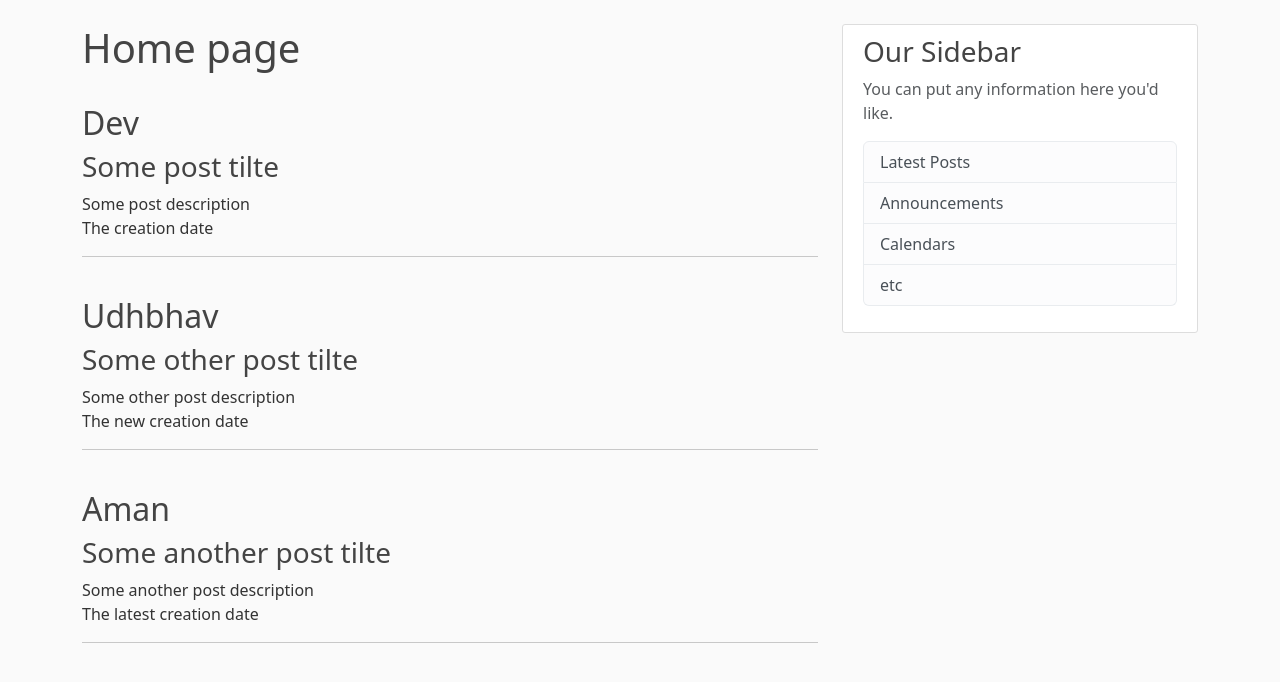
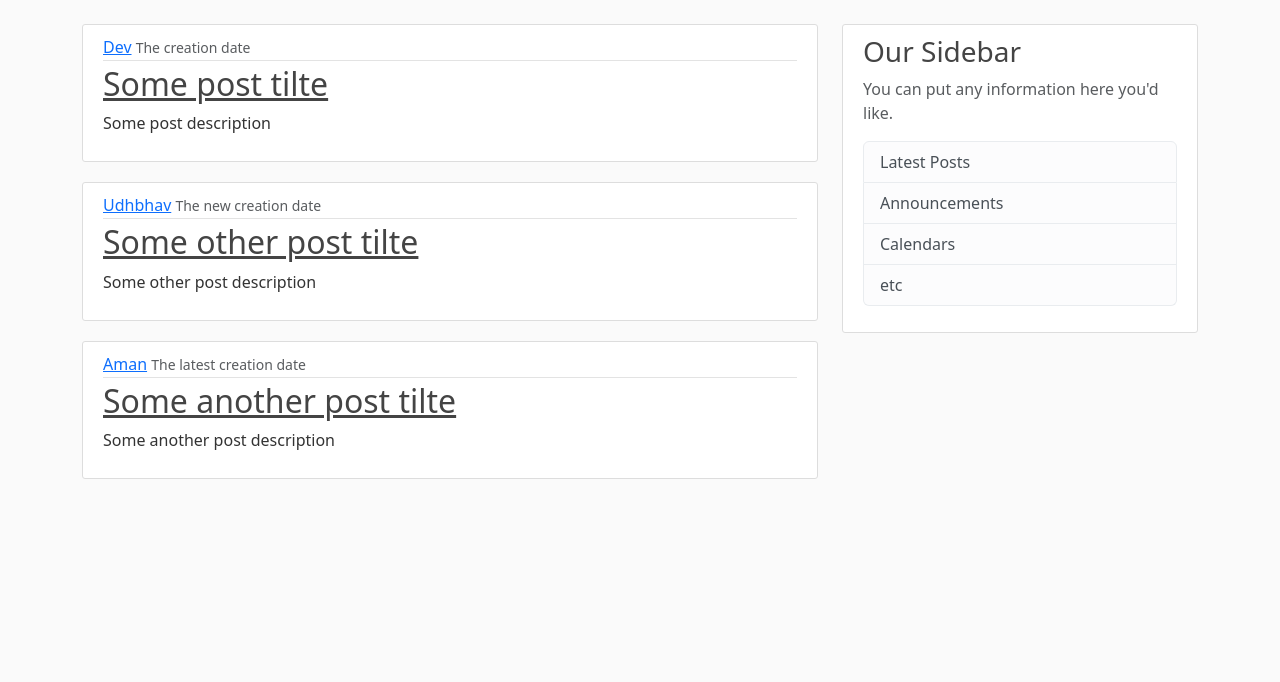
Before and after one commit to BugReportOnWeb/BlogPost, a Flask app: page / in a window 1280 px wide. Shown: the part 56-738 px from the top of the page. Run offline with Flask 2, Linux system fonts and the light colour scheme.

Commit message:
Add article styling

```diff
--- a/blog_post/templates/home.html
+++ b/blog_post/templates/home.html
@@ -2,15 +2,16 @@
 
 {% block title %}Home{% endblock %}
 {% block content %}
-    <h1>Home page</h1>
     {% for post in posts %}
-        <br />
-        <h2>{{ post.author }}</h2>
-        <h3>{{ post.title }}</h3>
-        {{ post.description }}
-        <br />
-        {{ post.date }}
-        <br />
-        <hr />
+        <article class="media content-section">
+            <div class="media-body">
+                <div class="article-metadata">
+                    <a class="mr-2" href="#">{{ post.author }}</a>
+                    <small class="text-muted">{{ post.date }}</small>
+                </div>
+                <h2><a class="article-title" href="#">{{ post.title }}</a></h2>
+                <p class="article-content">{{ post.content }}</p>
+            </div>
+        </article>
     {% endfor %}
 {% endblock %}
--- a/blog_post/views.py
+++ b/blog_post/views.py
@@ -6,19 +6,19 @@ dummy_data = [
     {
         "author": "Dev",
         "title":  "Some post tilte",
-        "description": "Some post description",
+        "content": "Some post description",
         "date": "The creation date"
     },
     {
         "author": "Udhbhav",
         "title":  "Some other post tilte",
-        "description": "Some other post description",
+        "content": "Some other post description",
         "date": "The new creation date"
     },
     {
         "author": "Aman",
         "title":  "Some another post tilte",
-        "description": "Some another post description",
+        "content": "Some another post description",
         "date": "The latest creation date"
     }
 ]
```
